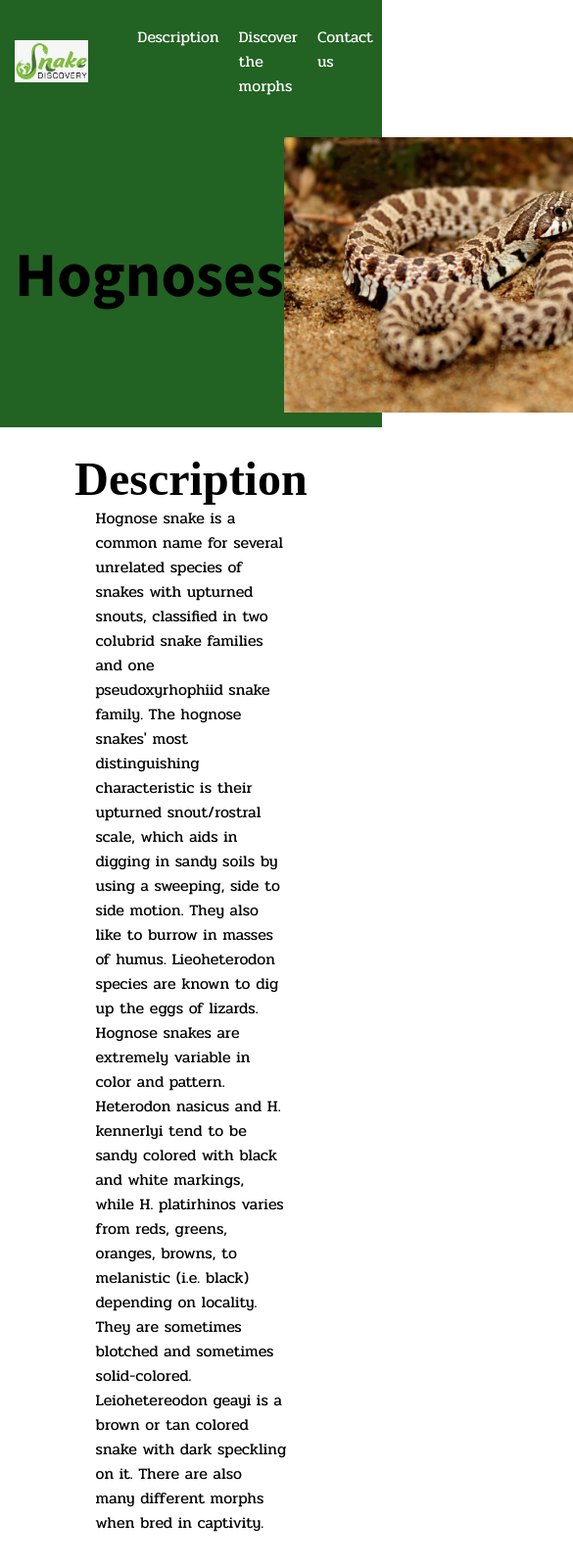
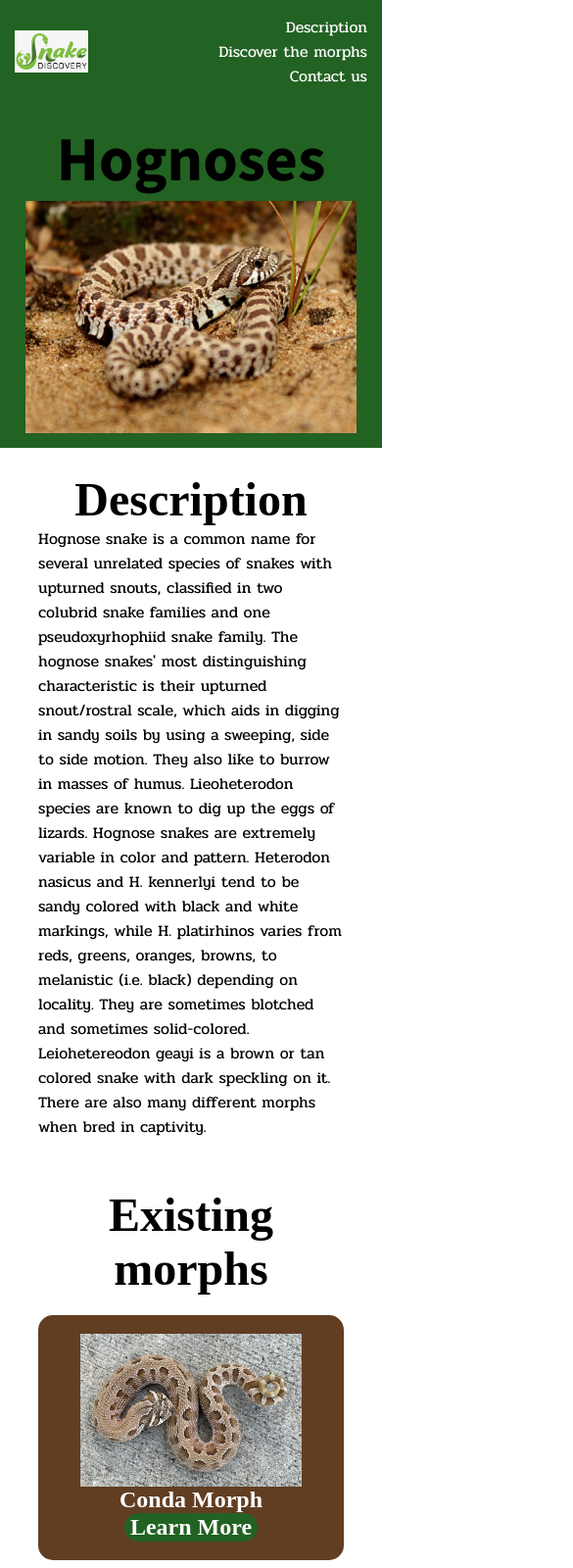
Before and after one commit to DameDanny/Hognose, a plain HTML site: page index.html in a window 390 px wide. Shown: the top 1600 px of the page at 98% size, 585 px wide, since content can reach past the window. Drawn offline with nearby package versions, Linux system fonts and the light colour scheme; a web font is replaced by a local one.

Commit message:
mise en place du media screen pour max 760px et entre 760 et 900px

```diff
--- a/index.html
+++ b/index.html
@@ -14,7 +14,7 @@
         <ul>
             <li><a href="#Description">Description</a></li>
             <li><a href="#Morphs">Discover the morphs</a></li>
-            <li>Contact us</li>
+            <li><a href="https://snakediscovery.com/">Contact us</a></li>
         </ul>
     </nav>
 
--- a/style.css
+++ b/style.css
@@ -53,7 +53,7 @@ header {
 }
 
 header img {
-    max-width: clamp(200px, 50vh, 400px);
+    max-width: clamp(150px, 40vh, 400px);
 }
 
 nav {
@@ -136,6 +136,7 @@ article {
     grid-column-start: 1;
     grid-column-end: span 3;
     justify-self: center;
+    text-align: center;
 }
 
 button {
@@ -149,3 +150,44 @@ button {
     margin-bottom: 30px;
     box-shadow: 7px 9px 7px 3px rgba(0,0,0,0.78);
 }
+
+@media screen and (max-width : 760px) {
+    header {
+        flex-direction: column;
+    }
+
+    section{
+        width: 80%;
+    }
+
+    ul {
+        flex-direction: column;
+    }
+
+    li {
+        margin: 0;
+        text-align: end;
+    }
+
+    #Morph-section {
+        grid-template-columns: 1fr;
+    }
+
+    #Morphs {
+        grid-column-end: 1;
+    }
+
+    #Morph-section article img {
+        max-width: 80%;
+    }
+
+    footer p {
+        text-align: center;
+    }
+}
+
+@media screen and (min-width : 760px) and (max-width : 900px) {
+    #Morph-section article img {
+        max-width: 80%;
+    }
+}
```
